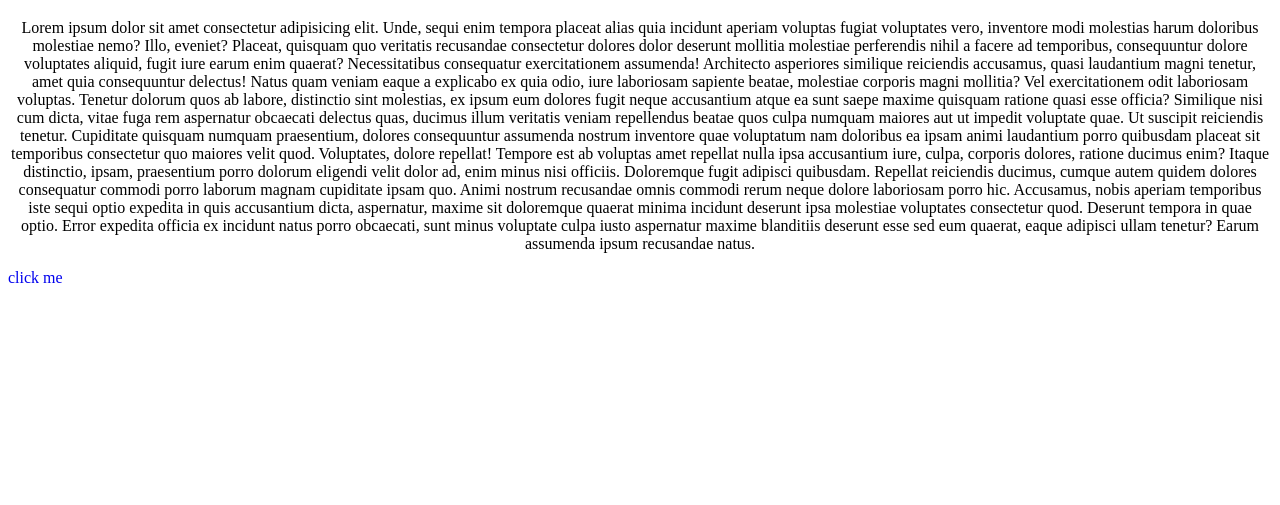
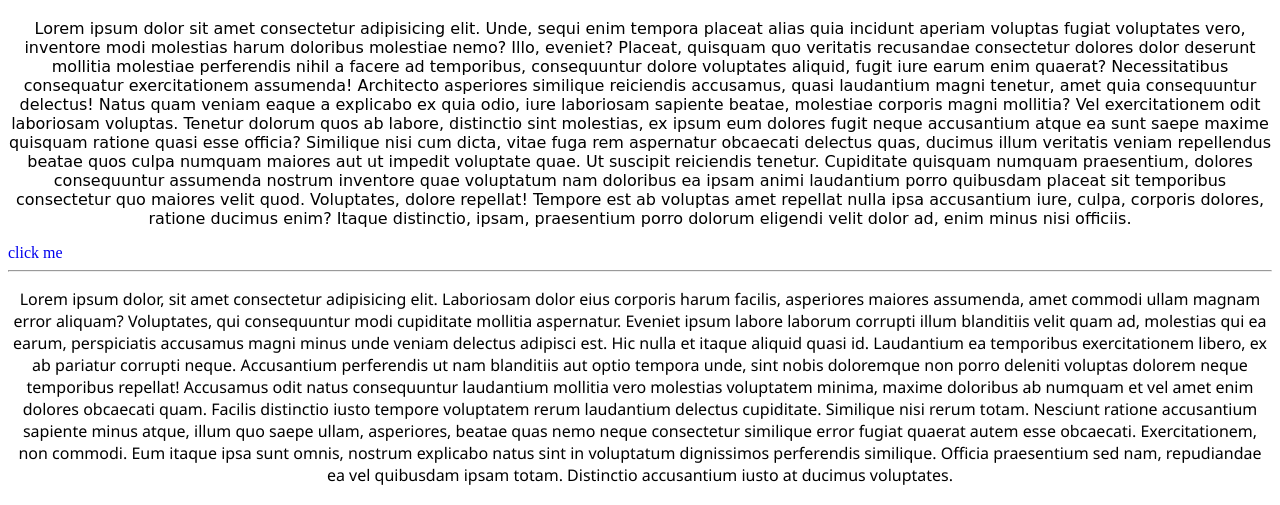
Before and after one commit to guptavaishali628/Css-TextProperties, a plain HTML site: page index.html in a window 1280 px wide. Shown: the part 295-800 px from the top of the page. Drawn offline with Linux system fonts and the light colour scheme.

Commit message:
Added new files to existing repo

```diff
--- a/index.html
+++ b/index.html
@@ -14,17 +14,22 @@
 
     <h1>Heading</h1>
 
-    <p>Lorem ipsum dolor sit amet consectetur adipisicing elit. Unde, sequi enim tempora placeat alias quia incidunt aperiam voluptas fugiat voluptates vero, inventore modi molestias harum doloribus molestiae nemo? Illo, eveniet?
+    <p id="one">Lorem ipsum dolor sit amet consectetur adipisicing elit. Unde, sequi enim tempora placeat alias quia incidunt aperiam voluptas fugiat voluptates vero, inventore modi molestias harum doloribus molestiae nemo? Illo, eveniet?
     Placeat, quisquam quo veritatis recusandae consectetur dolores dolor deserunt mollitia molestiae perferendis nihil a facere ad temporibus, consequuntur dolore voluptates aliquid, fugit iure earum enim quaerat? Necessitatibus consequatur exercitationem assumenda!
     Architecto asperiores similique reiciendis accusamus, quasi laudantium magni tenetur, amet quia consequuntur delectus! Natus quam veniam eaque a explicabo ex quia odio, iure laboriosam sapiente beatae, molestiae corporis magni mollitia?
     Vel exercitationem odit laboriosam voluptas. Tenetur dolorum quos ab labore, distinctio sint molestias, ex ipsum eum dolores fugit neque accusantium atque ea sunt saepe maxime quisquam ratione quasi esse officia?
     Similique nisi cum dicta, vitae fuga rem aspernatur obcaecati delectus quas, ducimus illum veritatis veniam repellendus beatae quos culpa numquam maiores aut ut impedit voluptate quae. Ut suscipit reiciendis tenetur.
     Cupiditate quisquam numquam praesentium, dolores consequuntur assumenda nostrum inventore quae voluptatum nam doloribus ea ipsam animi laudantium porro quibusdam placeat sit temporibus consectetur quo maiores velit quod. Voluptates, dolore repellat!
-    Tempore est ab voluptas amet repellat nulla ipsa accusantium iure, culpa, corporis dolores, ratione ducimus enim? Itaque distinctio, ipsam, praesentium porro dolorum eligendi velit dolor ad, enim minus nisi officiis.
-    Doloremque fugit adipisci quibusdam. Repellat reiciendis ducimus, cumque autem quidem dolores consequatur commodi porro laborum magnam cupiditate ipsam quo. Animi nostrum recusandae omnis commodi rerum neque dolore laboriosam porro hic.
-    Accusamus, nobis aperiam temporibus iste sequi optio expedita in quis accusantium dicta, aspernatur, maxime sit doloremque quaerat minima incidunt deserunt ipsa molestiae voluptates consectetur quod. Deserunt tempora in quae optio.
-    Error expedita officia ex incidunt natus porro obcaecati, sunt minus voluptate culpa iusto aspernatur maxime blanditiis deserunt esse sed eum quaerat, eaque adipisci ullam tenetur? Earum assumenda ipsum recusandae natus.</p>
+    Tempore est ab voluptas amet repellat nulla ipsa accusantium iure, culpa, corporis dolores, ratione ducimus enim? Itaque distinctio, ipsam, praesentium porro dolorum eligendi velit dolor ad, enim minus nisi officiis.</p>
 
     <a href="https://www.google.com">click me</a>
+    <hr>
+
+    <p id="two">Lorem ipsum dolor, sit amet consectetur adipisicing elit. Laboriosam dolor eius corporis harum facilis, asperiores maiores assumenda, amet commodi ullam magnam error aliquam? Voluptates, qui consequuntur modi cupiditate mollitia aspernatur.
+    Eveniet ipsum labore laborum corrupti illum blanditiis velit quam ad, molestias qui ea earum, perspiciatis accusamus magni minus unde veniam delectus adipisci est. Hic nulla et itaque aliquid quasi id.
+    Laudantium ea temporibus exercitationem libero, ex ab pariatur corrupti neque. Accusantium perferendis ut nam blanditiis aut optio tempora unde, sint nobis doloremque non porro deleniti voluptas dolorem neque temporibus repellat!
+    Accusamus odit natus consequuntur laudantium mollitia vero molestias voluptatem minima, maxime doloribus ab numquam et vel amet enim dolores obcaecati quam. Facilis distinctio iusto tempore voluptatem rerum laudantium delectus cupiditate.
+    Similique nisi rerum totam. Nesciunt ratione accusantium sapiente minus atque, illum quo saepe ullam, asperiores, beatae quas nemo neque consectetur similique error fugiat quaerat autem esse obcaecati. Exercitationem, non commodi.
+    Eum itaque ipsa sunt omnis, nostrum explicabo natus sint in voluptatum dignissimos perferendis similique. Officia praesentium sed nam, repudiandae ea vel quibusdam ipsam totam. Distinctio accusantium iusto at ducimus voluptates.</p>
 </body>
 </html>
--- a/style.css
+++ b/style.css
@@ -39,3 +39,12 @@ a{
     text-align: left;
     font-weight: lighter;
 }
+
+/*------Font-Family--------------------------*/
+#one{
+    font-family: cursive;
+}
+
+#two{
+    font-family: 'Segoe UI', Tahoma, Geneva, Verdana, sans-serif;
+}
```
